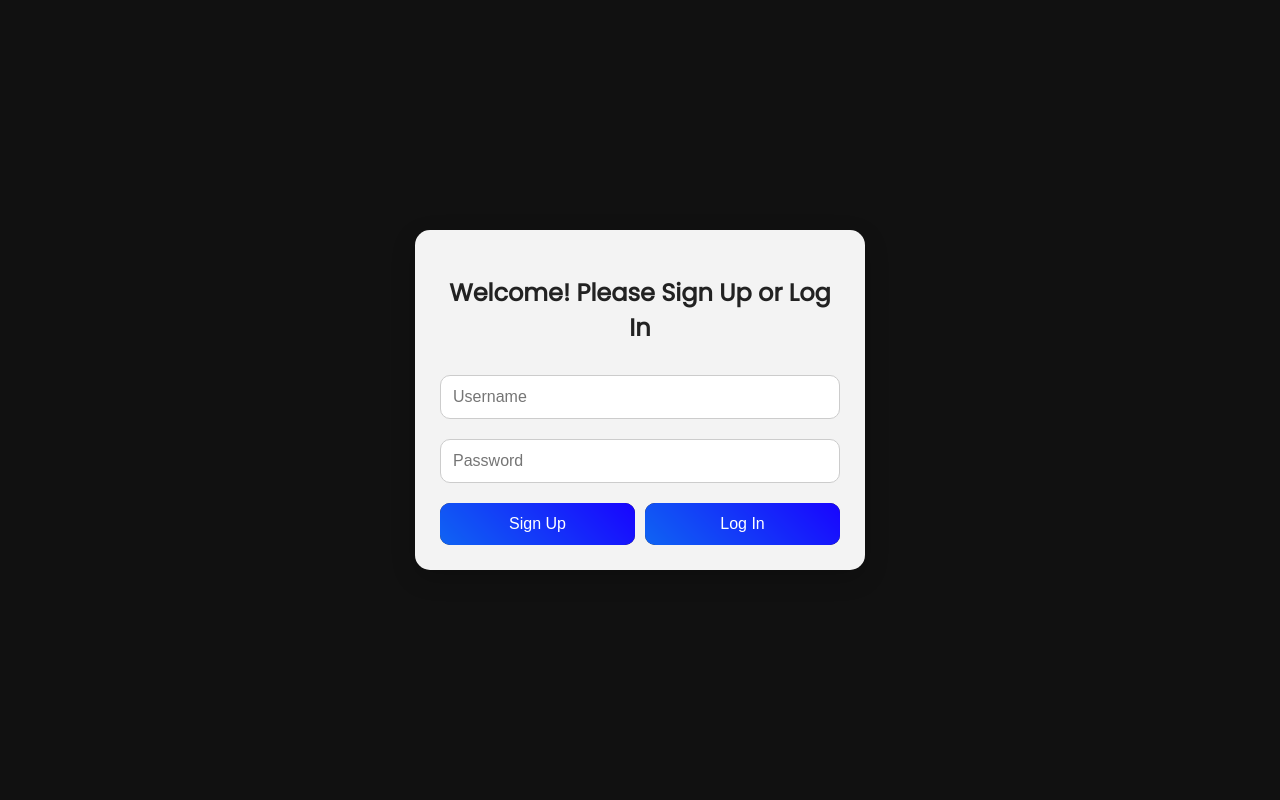
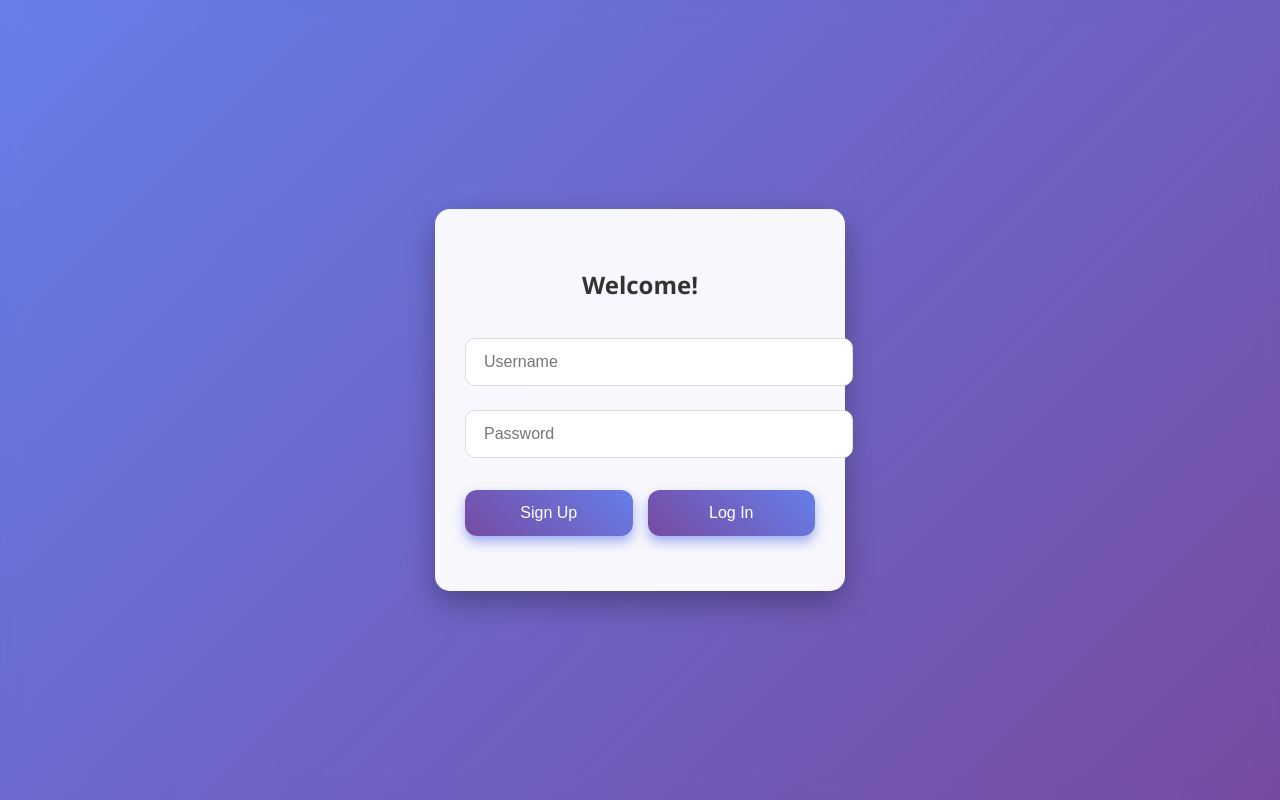
Before and after one commit to pro-code001/chat-server, a Flask app: page / in a window 1280 px wide. Run offline with Flask 2, Linux system fonts and the light colour scheme; some libraries are stand-ins or nearby versions.

Commit message:
index.html

```diff
--- a/templates/index.html
+++ b/templates/index.html
@@ -3,286 +3,134 @@
 <head>
 <meta charset="UTF-8" />
 <meta name="viewport" content="width=device-width, initial-scale=1" />
-  <title>Stylish Chat with Auth and Rooms</title>
-  <script src="https://cdn.socket.io/4.5.0/socket.io.min.js"></script>
-  <link href="https://fonts.googleapis.com/css2?family=Poppins&display=swap" rel="stylesheet" />
+<title>Stylish Auth Modal</title>
 <style>
-    * { box-sizing: border-box; }
+  /* Fon uchun blur va gradient */
   body {
-      font-family: 'Poppins', sans-serif;
-      margin: 0; padding: 0;
-      min-height: 100vh;
+    margin: 0; height: 100vh;
     display: flex; justify-content: center; align-items: center;
-      background: #111;
-      color: #222;
+    background: linear-gradient(135deg, #667eea 0%, #764ba2 100%);
+    font-family: 'Segoe UI', Tahoma, Geneva, Verdana, sans-serif;
+    overflow: hidden;
   }
-    .container {
-      background: rgba(255,255,255,0.95);
-      padding: 25px;
+
+  /* Orqa fon blur */
+  #background-blur {
+    position: fixed; top: 0; left: 0; right: 0; bottom: 0;
+    backdrop-filter: blur(10px);
+    -webkit-backdrop-filter: blur(10px);
+    z-index: 0;
+  }
+
+  /* Modal oynasi */
+  #authModal {
+    position: relative;
+    background: rgba(255, 255, 255, 0.95);
     border-radius: 15px;
-      box-shadow: 0 8px 24px rgba(0,0,0,0.2);
-      width: 90%; max-width: 450px;
+    padding: 40px 30px;
+    width: 350px;
+    box-shadow: 0 12px 30px rgba(0,0,0,0.3);
+    z-index: 1;
     text-align: center;
   }
-    input {
+
+  /* Sarlavha */
+  #authModal h2 {
+    margin-bottom: 25px;
+    color: #333;
+  }
+
+  /* Inputlar */
+  #authModal input {
     width: 100%;
-      margin: 10px 0;
-      padding: 12px;
+    padding: 14px 18px;
+    margin: 12px 0;
+    border: 1.8px solid #ddd;
     border-radius: 10px;
-      border: 1px solid #ccc;
     font-size: 16px;
+    transition: border-color 0.3s ease;
+    outline: none;
   }
+  #authModal input:focus {
+    border-color: #764ba2;
+  }
+
+  /* Tugmalar */
   .btn-group {
     display: flex;
-      justify-content: space-between;
-      margin-top: 10px;
-      gap: 10px;
-      flex-wrap: wrap;
+    gap: 15px;
+    margin-top: 20px;
   }
-    button {
-      flex: 1 1 45%;
-      padding: 12px;
+  .btn-group button {
+    flex: 1;
+    padding: 14px 0;
+    border: none;
+    border-radius: 12px;
     font-size: 16px;
-      border: none;
-      border-radius: 10px;
     cursor: pointer;
     color: white;
-      background-color: #222;
-      position: relative;
-      z-index: 0;
-      overflow: hidden;
-      transition: background-color 0.3s ease;
+    background: linear-gradient(45deg, #764ba2, #667eea);
+    box-shadow: 0 6px 12px rgba(102, 126, 234, 0.6);
+    transition: background 0.3s ease;
   }
-    button:hover {
-      background-color: #000;
+  .btn-group button:hover {
+    background: linear-gradient(45deg, #5a3e85, #5d72b1);
   }
-    button::before {
-      content: "";
-      position: absolute;
-      top: -50%; left: -50%;
-      width: 200%; height: 200%;
-      background: linear-gradient(45deg, #ff0040, #00ffe0, #1900ff, #ff00c8);
-      background-size: 400% 400%;
-      animation: glowing 20s linear infinite;
-      z-index: -1;
-      filter: blur(6px);
-    }
-    @keyframes glowing {
-      0% { background-position: 0% 50%; }
-      50% { background-position: 100% 50%; }
-      100% { background-position: 0% 50%; }
-    }
-    #auth, #roomForm, #chat {
-      display: none;
-    }
-    #auth.active, #roomForm.active, #chat.active {
-      display: block;
-    }
-    #messages {
-      height: 250px;
-      overflow-y: auto;
-      border: 1px solid #ccc;
-      padding: 10px;
-      margin-bottom: 10px;
-      border-radius: 10px;
-      background: #f7f7f7;
-      text-align: left;
-    }
-    #messageInput {
-      width: calc(100% - 60px);
-      font-size: 15px;
-      padding: 10px;
-      border-radius: 10px;
-      border: 1px solid #ccc;
-    }
-    #sendBtn {
-      width: 50px;
-      background-color: #28a745;
-      color: white;
-      border: none;
-      border-radius: 10px;
-      font-size: 18px;
-      margin-left: 5px;
-    }
-    #sendBtn:hover {
-      background-color: #1f7d34;
-    }
-    @media (max-width: 480px) {
-      input, button, #messageInput, #sendBtn {
-        font-size: 15px;
-      }
-      #messages {
-        height: 200px;
-      }
+
+  /* Xatolik yoki alert uchun */
+  #message {
+    margin-top: 15px;
+    color: #cc3333;
+    font-weight: 600;
   }
 </style>
 </head>
 <body>
-  <!-- AUTH (SIGNUP / LOGIN) -->
-  <div id="auth" class="container active">
-    <h2>Welcome! Please Sign Up or Log In</h2>
-    <input id="authUsername" placeholder="Username" />
-    <input id="authPassword" type="password" placeholder="Password" />
+
+<div id="background-blur"></div>
+
+<div id="authModal">
+  <h2>Welcome!</h2>
+  <input type="text" id="username" placeholder="Username" autocomplete="off" />
+  <input type="password" id="password" placeholder="Password" autocomplete="off" />
   <div class="btn-group">
     <button id="signupBtn">Sign Up</button>
     <button id="loginBtn">Log In</button>
   </div>
-  </div>
-
-  <!-- ROOM FORM (CREATE / JOIN ROOM) -->
-  <div id="roomForm" class="container">
-    <h2>Create or Join a Room</h2>
-    <input id="roomNameInput" placeholder="Room name" />
-    <input id="roomPasswordInput" type="password" placeholder="Room password" />
-    <div class="btn-group">
-      <button id="createRoomBtn">Create Room</button>
-      <button id="joinRoomBtn">Join Room</button>
-    </div>
-  </div>
-
-  <!-- CHAT -->
-  <div id="chat" class="container">
-    <h3>Room: <span id="roomDisplayName"></span></h3>
-    <div id="messages"></div>
-    <div style="display: flex;">
-      <input id="messageInput" placeholder="Type message..." />
-      <button id="sendBtn">➤</button>
-    </div>
+  <div id="message"></div>
 </div>
 
 <script>
-    const socket = io();
-
-    // DOM elements
-    const authDiv = document.getElementById('auth');
-    const roomFormDiv = document.getElementById('roomForm');
-    const chatDiv = document.getElementById('chat');
-
-    const authUsernameInput = document.getElementById('authUsername');
-    const authPasswordInput = document.getElementById('authPassword');
   const signupBtn = document.getElementById('signupBtn');
   const loginBtn = document.getElementById('loginBtn');
+  const usernameInput = document.getElementById('username');
+  const passwordInput = document.getElementById('password');
+  const messageDiv = document.getElementById('message');
 
-    const roomNameInput = document.getElementById('roomNameInput');
-    const roomPasswordInput = document.getElementById('roomPasswordInput');
-    const createRoomBtn = document.getElementById('createRoomBtn');
-    const joinRoomBtn = document.getElementById('joinRoomBtn');
-
-    const roomDisplayName = document.getElementById('roomDisplayName');
-    const messagesDiv = document.getElementById('messages');
-    const messageInput = document.getElementById('messageInput');
-    const sendBtn = document.getElementById('sendBtn');
-
-    let currentUsername = null;
-    let currentRoom = null;
-
-    // Sign Up
-    signupBtn.onclick = () => {
-      const username = authUsernameInput.value.trim();
-      const password = authPasswordInput.value.trim();
+  signupBtn.addEventListener('click', () => {
+    const username = usernameInput.value.trim();
+    const password = passwordInput.value.trim();
+    messageDiv.textContent = '';
     if (!username || !password) {
-        alert("Fill both username and password to sign up.");
+      messageDiv.textContent = 'Please enter both username and password.';
       return;
     }
-      socket.emit('signup', {username, password});
-    };
+    // Bu yerga signup funksiyasini chaqirish
+    alert(`Sign Up:\nUsername: ${username}\nPassword: ${password}`);
+  });
 
-    // Log In
-    loginBtn.onclick = () => {
-      const username = authUsernameInput.value.trim();
-      const password = authPasswordInput.value.trim();
+  loginBtn.addEventListener('click', () => {
+    const username = usernameInput.value.trim();
+    const password = passwordInput.value.trim();
+    messageDiv.textContent = '';
     if (!username || !password) {
-        alert("Fill both username and password to log in.");
+      messageDiv.textContent = 'Please enter both username and password.';
       return;
     }
-      socket.emit('login', {username, password});
-    };
-
-    // On signup response
-    socket.on('signup_response', data => {
-      alert(data.msg);
-      if (data.success) {
-        currentUsername = authUsernameInput.value.trim();
-        authDiv.classList.remove('active');
-        roomFormDiv.classList.add('active');
-      }
-    });
-
-    // On login response
-    socket.on('login_response', data => {
-      alert(data.msg);
-      if (data.success) {
-        currentUsername = authUsernameInput.value.trim();
-        authDiv.classList.remove('active');
-        roomFormDiv.classList.add('active');
-      }
-    });
-
-    // Create Room
-    createRoomBtn.onclick = () => {
-      const room = roomNameInput.value.trim();
-      const password = roomPasswordInput.value.trim();
-      if (!room || !password) {
-        alert("Fill both room name and password to create a room.");
-        return;
-      }
-      socket.emit('create', {username: currentUsername, room, password});
-    };
-
-    // Join Room
-    joinRoomBtn.onclick = () => {
-      const room = roomNameInput.value.trim();
-      const password = roomPasswordInput.value.trim();
-      if (!room || !password) {
-        alert("Fill both room name and password to join a room.");
-        return;
-      }
-      socket.emit('join', {username: currentUsername, room, password});
-    };
-
-    // Listen to server's 'created' event (room created)
-    socket.on('created', data => {
-      alert("Room created and joined: " + data.room);
-      enterChatRoom(data.room);
-    });
-
-    // Listen to server's 'joined' event (room joined)
-    socket.on('joined', data => {
-      alert("Joined room: " + data.room);
-      enterChatRoom(data.room);
-    });
-
-    // Listen to error events (if any)
-    socket.on('error', data => {
-      alert(data.msg);
-    });
-
-    // Enter chat room UI update
-    function enterChatRoom(room) {
-      currentRoom = room;
-      roomFormDiv.classList.remove('active');
-      chatDiv.classList.add('active');
-      roomDisplayName.textContent = room;
-      messagesDiv.innerHTML = '';
-    }
-
-    // Sending messages
-    sendBtn.onclick = () => {
-      const msg = messageInput.value.trim();
-      if (!msg) return;
-      socket.emit('message', {username: currentUsername, room: currentRoom, msg});
-      messageInput.value = '';
-    };
-
-    // Receiving messages
-    socket.on('message', data => {
-      if (data.room === currentRoom) {
-        const p = document.createElement('p');
-        p.textContent = `${data.username}: ${data.msg}`;
-        messagesDiv.appendChild(p);
-        messagesDiv.scrollTop = messagesDiv.scrollHeight;
-      }
+    // Bu yerga login funksiyasini chaqirish
+    alert(`Log In:\nUsername: ${username}\nPassword: ${password}`);
   });
 </script>
+
 </body>
 </html>
```
Lines whose indentation alone changed are shown as unchanged.
